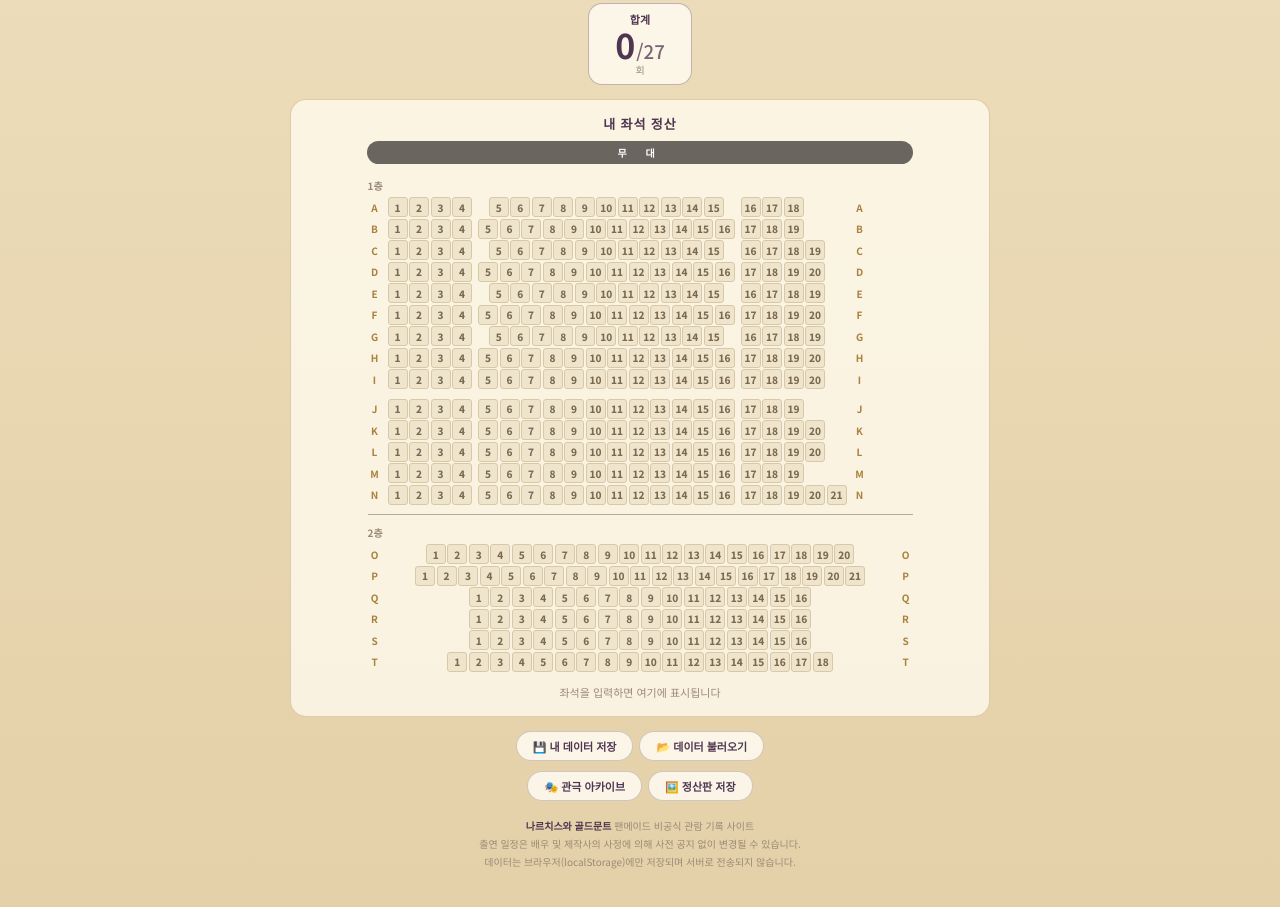
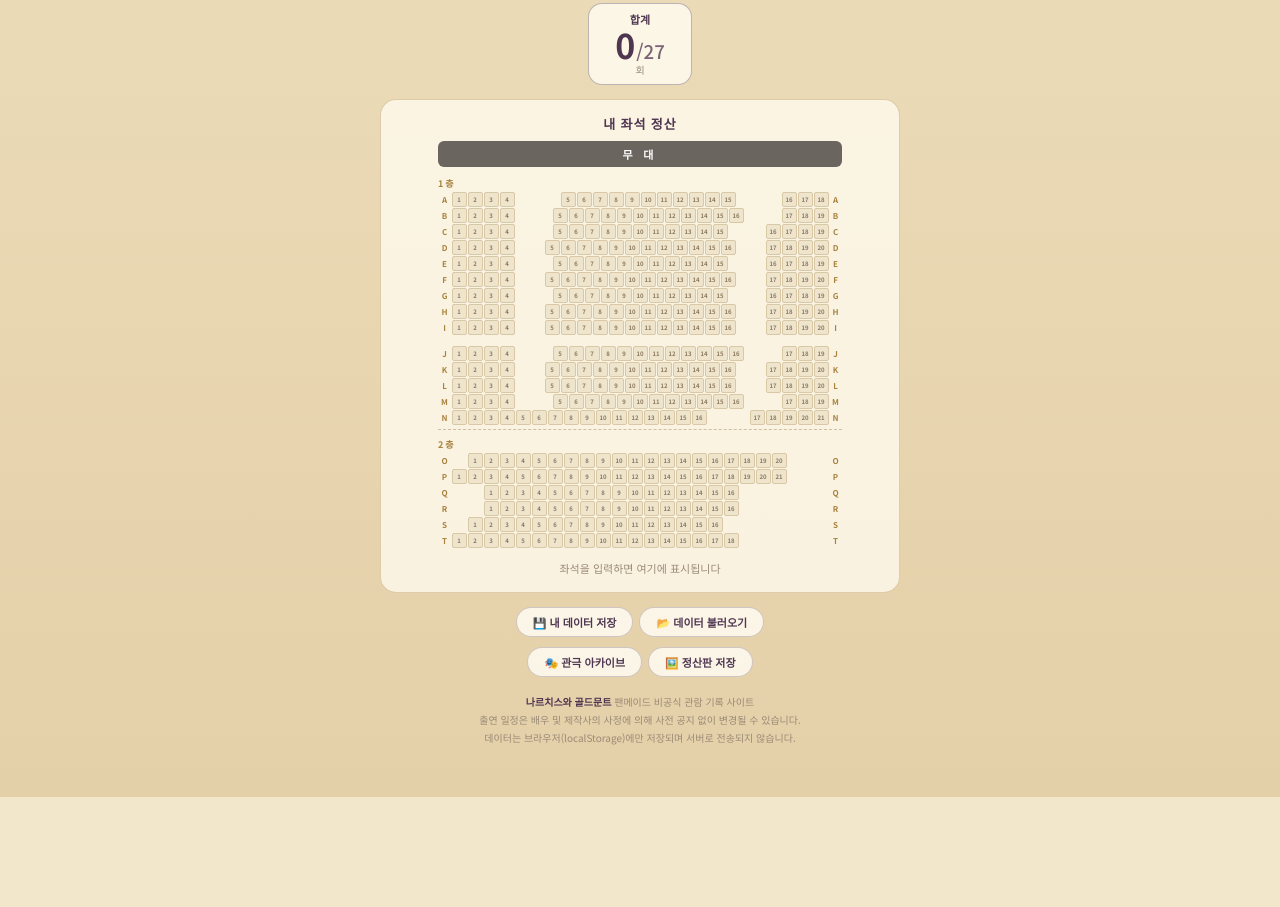
Before and after one commit to chichiandpopo/narziss_goldmund, a plain HTML site: page index.html in a window 1280 px wide. Shown: the part 2832-3739 px from the top of the page. After the commit the page ends 3629 px from the top, so only its background shows below. Drawn offline with nearby package versions, Linux system fonts and the light colour scheme; a web font is replaced by a local one.

Commit message:
Update index.html

```diff
--- a/index.html
+++ b/index.html
@@ -125,24 +125,15 @@ button{font-family:inherit;}
 .cnt-total-of{font-size:0.55em;font-weight:500;opacity:0.75;margin-left:1px;}
 
 /* seat map */
-.seat-map-section{max-width:720px;margin:14px auto 0;background:var(--card);border-radius:16px;padding:14px 8px 16px;border:1px solid rgba(168,130,62,0.35);
-  --seat-size:16px;--seat-gap:1.5px;}
+.seat-map-section{max-width:520px;margin:14px auto 0;background:var(--card);border-radius:16px;padding:14px 8px 16px;border:1px solid rgba(168,130,62,0.35);}
 .seat-map-title{text-align:center;font-size:13px;font-weight:700;color:var(--plum);margin-bottom:8px;letter-spacing:1px;font-family:'Gowun Batang',serif;}
-.stage-box-mini{background:#6b6560;color:#fff;border-radius:20px;text-align:center;font-size:10px;font-weight:700;padding:4px 0;letter-spacing:8px;margin:0 auto 12px;width:80%;}
-.zone-scroll{overflow:hidden;display:flex;justify-content:center;}
-.map-inner{display:flex;flex-direction:column;gap:var(--seat-gap);align-items:stretch;}
-.floor-label{font-size:10px;font-weight:700;color:var(--ink3);margin:2px 0 3px;}
-.floor-div{height:1px;background:rgba(80,60,40,0.4);margin:8px 0 6px;}
-.mrow{display:flex;align-items:center;gap:6px;}
-.mrow.gap-after{margin-bottom:8px;}
-.rl{font-size:8px;font-weight:700;color:var(--gold);width:11px;text-align:center;flex-shrink:0;}
-.blk{display:flex;gap:var(--seat-gap);}
-.blk.L{width:calc(4*var(--seat-size) + 3*var(--seat-gap));justify-content:flex-end;}
-.blk.C{width:calc(12*var(--seat-size) + 11*var(--seat-gap));justify-content:center;}
-.blk.R{width:calc(5*var(--seat-size) + 4*var(--seat-gap));justify-content:flex-start;}
-.blk.F2{width:calc(23*var(--seat-size) + 22*var(--seat-gap) + 12px);justify-content:center;}
-.seat{width:var(--seat-size);height:var(--seat-size);font-size:8px;border-radius:3px;font-weight:800;display:flex;align-items:center;justify-content:center;
-  background:#efe4cc;color:#7a6a50;border:1px solid #d8c8a6;flex-shrink:0;}
+.stage-box-mini{background:#6b6560;color:#fff;border-radius:6px;text-align:center;font-size:11px;font-weight:700;padding:5px 0;letter-spacing:4px;margin-bottom:6px;width:100%;font-family:'Gowun Batang',serif;}
+.seat-map-inner{display:block;width:100%;}
+.floor-label{font-size:9px;font-weight:700;color:var(--gold);text-align:left;padding:4px 0 2px;letter-spacing:2px;}
+.floor-divider{border:none;border-top:1px dashed rgba(120,90,50,0.35);margin:4px 0;}
+.row-label{font-weight:700;color:var(--gold);flex-shrink:0;text-align:center;}
+.seat{border-radius:2px;font-weight:700;display:flex;align-items:center;justify-content:center;flex-shrink:0;
+  background:#efe4cc;color:#8a7a60;border:1px solid #d8c8a6;}
 .seat.mk1{background:#b5485a!important;color:#fff!important;border-color:#8a2f40!important;}
 .seat.mk2{background:#3e6aa8!important;color:#fff!important;border-color:#284c80!important;}
 .seat.mk3{background:#d0893a!important;color:#fff!important;border-color:#a0661e!important;}
@@ -201,10 +192,7 @@ button{font-family:inherit;}
   .seat-input{font-size:10.5px;padding:3px 5px;}
   .count-card .cnt-num{font-size:24px;}
   .cnt-total-card .cnt-num{font-size:34px;}
-  .seat-map-section{--seat-size:20px;--seat-gap:1.5px;}
-  .seat{font-size:10px;}
-  .rl{font-size:10px;width:14px;}
-  .gt-wk span{font-size:8px;}
+    .gt-wk span{font-size:8px;}
 }
 .btn-parkyudeok{background:rgba(62,92,138,0.10);color:#3e5c8a;border-color:rgba(62,92,138,0.45);}.btn-parkyudeok.active{background:#3e5c8a;color:#fff;border-color:#3e5c8a;}.badge-parkyudeok{background:rgba(62,92,138,0.13);color:#3e5c8a;border:1px solid rgba(62,92,138,0.5);}.row.nar-parkyudeok{background:rgba(62,92,138,0.06);border-left:3px solid #3e5c8a;}
 .btn-yuseunghyun{background:rgba(90,111,168,0.10);color:#5a6fa8;border-color:rgba(90,111,168,0.45);}.btn-yuseunghyun.active{background:#5a6fa8;color:#fff;border-color:#5a6fa8;}.badge-yuseunghyun{background:rgba(90,111,168,0.13);color:#5a6fa8;border:1px solid rgba(90,111,168,0.5);}.row.nar-yuseunghyun{background:rgba(90,111,168,0.06);border-left:3px solid #5a6fa8;}
@@ -306,7 +294,8 @@ button{font-family:inherit;}
 
 <div class="seat-map-section">
   <div class="seat-map-title">내 좌석 정산</div>
-  <div id="seatMapInner"></div>
+  <div class="stage-box-mini">무 대</div>
+  <div class="seat-map-inner" id="seatMapInner"></div>
   <div class="seat-legend" id="seatLegend"><span style="font-size:11px;color:var(--ink3);">좌석을 입력하면 여기에 표시됩니다</span></div>
 </div>
 </div>
@@ -365,17 +354,20 @@ button{font-family:inherit;}
 
 <script>
 /* ================= SEAT MAP CONFIG (예스24스테이지 1관) ================= */
-// [행, 좌측 블록 끝번호, [중앙 시작, 끝], [우측 시작, 끝], 아래 간격]
-const FLOOR1=[
- ['A',4,[5,15],[16,18]],['B',4,[5,16],[17,19]],['C',4,[5,15],[16,19]],['D',4,[5,16],[17,20]],
- ['E',4,[5,15],[16,19]],['F',4,[5,16],[17,20]],['G',4,[5,15],[16,19]],['H',4,[5,16],[17,20]],
- ['I',4,[5,16],[17,20],true],
- ['J',4,[5,16],[17,19]],['K',4,[5,16],[17,20]],['L',4,[5,16],[17,20]],['M',4,[5,16],[17,19]],['N',4,[5,16],[17,21]]
+// 해몽가와 동일한 예스24스테이지 1관 좌석 데이터
+const SEATS_1F=[
+ {row:'A',L:[1,4],C:[5,15],R:[16,18]},{row:'B',L:[1,4],C:[5,16],R:[17,19]},{row:'C',L:[1,4],C:[5,15],R:[16,19]},
+ {row:'D',L:[1,4],C:[5,16],R:[17,20]},{row:'E',L:[1,4],C:[5,15],R:[16,19]},{row:'F',L:[1,4],C:[5,16],R:[17,20]},
+ {row:'G',L:[1,4],C:[5,15],R:[16,19]},{row:'H',L:[1,4],C:[5,16],R:[17,20]},{row:'I',L:[1,4],C:[5,16],R:[17,20]},
+ {row:'AISLE'},
+ {row:'J',L:[1,4],C:[5,16],R:[17,19]},{row:'K',L:[1,4],C:[5,16],R:[17,20]},{row:'L',L:[1,4],C:[5,16],R:[17,20]},
+ {row:'M',L:[1,4],C:[5,16],R:[17,19]},{row:'N',L:[1,6],C:[7,16],R:[17,21],noGapLC:true},
 ];
-const FLOOR2=[['O',20],['P',21],['Q',16],['R',16],['S',16],['T',18]];
+const SEATS_2F=[{row:'O',n:20,offset:1},{row:'P',n:21,offset:0},{row:'Q',n:16,offset:2},{row:'R',n:16,offset:2},{row:'S',n:16,offset:1},{row:'T',n:18,offset:0}];
+const range=(a,b)=>{const r=[];for(let i=a;i<=b;i++)r.push(i);return r;};
 const VALID=new Set();
-FLOOR1.forEach(([r,l,c,rr])=>{for(let i=1;i<=rr[1];i++)VALID.add(r+'-'+i);});
-FLOOR2.forEach(([r,n])=>{for(let i=1;i<=n;i++)VALID.add(r+'-'+i);});
+SEATS_1F.forEach(r=>{if(r.row==='AISLE')return;[r.L,r.C,r.R].forEach(x=>range(x[0],x[1]).forEach(i=>VALID.add(r.row+'-'+i)));});
+SEATS_2F.forEach(r=>range(1,r.n).forEach(i=>VALID.add(r.row+'-'+i)));
 
 const COLORS=[
   {bg:'#b5485a',label:'1회'},{bg:'#3e6aa8',label:'2회'},{bg:'#d0893a',label:'3회'},{bg:'#6b4c9a',label:'4회'},{bg:'#3d8a5c',label:'5회 이상'},
@@ -473,40 +465,56 @@ function updateCounting(){
 }
 
 /* ================= SEAT MAP RENDER ================= */
-function seatEl(row,n){const s=document.createElement('div');s.className='seat';s.id='S-'+row+'-'+n;s.textContent=n;return s;}
-function blk(cls,row,a,b){const d=document.createElement('div');d.className='blk '+cls;for(let i=a;i<=b;i++)d.appendChild(seatEl(row,i));return d;}
-function rl(t){const d=document.createElement('div');d.className='rl';d.textContent=t;return d;}
 function buildMap(){
   const wrap=document.getElementById('seatMapInner'); wrap.innerHTML='';
-  const stage=document.createElement('div');stage.className='stage-box-mini';stage.textContent='무 대';wrap.appendChild(stage);
-  const sc=document.createElement('div');sc.className='zone-scroll';
-  const inner=document.createElement('div');inner.className='map-inner';
-  const f1=document.createElement('div');f1.className='floor-label';f1.textContent='1층';inner.appendChild(f1);
-  FLOOR1.forEach(([r,l,c,rr,gap])=>{
-    const m=document.createElement('div');m.className='mrow'+(gap?' gap-after':'');
-    m.appendChild(rl(r));m.appendChild(blk('L',r,1,l));m.appendChild(blk('C',r,c[0],c[1]));m.appendChild(blk('R',r,rr[0],rr[1]));m.appendChild(rl(r));
-    inner.appendChild(m);
+  const sec=document.querySelector('.seat-map-section');
+  let availW=sec?sec.clientWidth-32:window.innerWidth-40;
+  const isMobile=window.innerWidth<768;
+  const labelW=isMobile?10:13, gap=1, aisleW=isMobile?12:20, maxSeats=21;
+  const MAX_SZ=isMobile?11:15;
+  let sz=Math.max(7,Math.floor((availW-labelW*2-aisleW*2-gap*(maxSeats+2))/maxSeats));
+  if(sz>MAX_SZ){sz=MAX_SZ;availW=labelW*2+aisleW*2+gap*(maxSeats+2)+sz*maxSeats;}
+  wrap.style.width=availW+'px';wrap.style.margin='0 auto';
+  const stg=document.querySelector('.stage-box-mini'); if(stg){stg.style.width=availW+'px';stg.style.margin='0 auto 6px';}
+  const fs=Math.max(4,Math.floor(sz*0.44)), step=sz+gap;
+  const mkSeat=(row,n,s,f)=>{const el=document.createElement('div');el.className='seat';el.id='S-'+row+'-'+n;
+    el.style.cssText=`width:${s}px;height:${s}px;font-size:${f}px;flex-shrink:0;margin:0 ${gap/2}px;`;el.textContent=n;return el;};
+  const mkBlk=(row,nums,s,f)=>{const b=document.createElement('div');b.style.cssText='display:flex;flex-shrink:0;';nums.forEach(n=>b.appendChild(mkSeat(row,n,s,f)));return b;};
+  const mkLbl=t=>{const l=document.createElement('div');l.className='row-label';
+    l.style.cssText=`width:${labelW}px;min-width:${labelW}px;font-size:${isMobile?6:8}px;`;l.textContent=t;return l;};
+  const mkSp=w=>{const d=document.createElement('div');d.style.cssText=`flex-shrink:0;width:${Math.max(0,w)}px;`;return d;};
+  const mkRow=()=>{const r=document.createElement('div');r.style.cssText=`display:flex;align-items:center;margin-bottom:${gap}px;width:100%;`;return r;};
+  const mkInner=()=>{const i=document.createElement('div');i.style.cssText='display:flex;align-items:center;flex:1;min-width:0;';return i;};
+
+  const fl1=document.createElement('div');fl1.className='floor-label';fl1.textContent='1층';wrap.appendChild(fl1);
+  const innerW=availW-labelW*2;
+  SEATS_1F.forEach(r=>{
+    if(r.row==='AISLE'){const sp=document.createElement('div');sp.style.height=(isMobile?6:10)+'px';wrap.appendChild(sp);return;}
+    const L=range(...r.L),C=range(...r.C),R=range(...r.R);
+    const lW=L.length*step,cW=C.length*step,rW=R.length*step;
+    const rowEl=mkRow(); rowEl.appendChild(mkLbl(r.row)); const inner=mkInner();
+    if(r.noGapLC){
+      inner.appendChild(mkBlk(r.row,L,sz,fs));inner.appendChild(mkBlk(r.row,C,sz,fs));
+      inner.appendChild(mkSp(Math.max(aisleW,innerW-lW-cW-rW)));inner.appendChild(mkBlk(r.row,R,sz,fs));
+    }else{
+      const aisle=Math.max(aisleW,Math.floor((innerW-lW-cW-rW)/2));
+      inner.appendChild(mkBlk(r.row,L,sz,fs));inner.appendChild(mkSp(aisle));
+      inner.appendChild(mkBlk(r.row,C,sz,fs));inner.appendChild(mkSp(aisle));inner.appendChild(mkBlk(r.row,R,sz,fs));
+    }
+    rowEl.appendChild(inner);rowEl.appendChild(mkLbl(r.row));wrap.appendChild(rowEl);
   });
-  const dv=document.createElement('div');dv.className='floor-div';inner.appendChild(dv);
-  const f2=document.createElement('div');f2.className='floor-label';f2.textContent='2층';inner.appendChild(f2);
-  FLOOR2.forEach(([r,n])=>{
-    const m=document.createElement('div');m.className='mrow';
-    m.appendChild(rl(r));m.appendChild(blk('F2',r,1,n));m.appendChild(rl(r));inner.appendChild(m);
+
+  const hr=document.createElement('hr');hr.className='floor-divider';wrap.appendChild(hr);
+  const fl2=document.createElement('div');fl2.className='floor-label';fl2.textContent='2층';wrap.appendChild(fl2);
+  const sz2=Math.min(sz,Math.max(7,Math.floor((innerW-gap*21)/21))),fs2=Math.max(4,Math.floor(sz2*0.44)),step2=sz2+gap;
+  SEATS_2F.forEach(r=>{
+    const rowEl=mkRow();rowEl.appendChild(mkLbl(r.row));const inner=mkInner();
+    inner.appendChild(mkSp((r.offset||0)*step2));inner.appendChild(mkBlk(r.row,range(1,r.n),sz2,fs2));
+    rowEl.appendChild(inner);rowEl.appendChild(mkLbl(r.row));wrap.appendChild(rowEl);
   });
-  sc.appendChild(inner);wrap.appendChild(sc);fitSeatMap();
 }
-function fitSeatMap(){
-  const section=document.querySelector('.seat-map-section'),sc=document.querySelector('.zone-scroll'),inner=document.querySelector('.map-inner');
-  if(!section||!sc||!inner)return;
-  inner.style.transform='none';sc.style.height='';
-  const cs=getComputedStyle(section);
-  const avail=section.clientWidth-(parseFloat(cs.paddingLeft)||0)-(parseFloat(cs.paddingRight)||0);
-  const w=inner.scrollWidth,h=inner.scrollHeight;
-  if(w>avail&&w>0){const s=avail/w;inner.style.transformOrigin='top center';inner.style.transform='scale('+s+')';sc.style.height=Math.ceil(h*s)+'px';}
-}
-window.addEventListener('resize',fitSeatMap);
-window.addEventListener('load',fitSeatMap);
-if(document.fonts&&document.fonts.ready){document.fonts.ready.then(fitSeatMap).catch(()=>{});}
+let _rsz=null;
+window.addEventListener('resize',()=>{clearTimeout(_rsz);_rsz=setTimeout(()=>{buildMap();updateMap();},120);});
 
 function updateMap(){
   document.querySelectorAll('.seat').forEach(el=>{el.className='seat';el.removeAttribute('title');});
```
